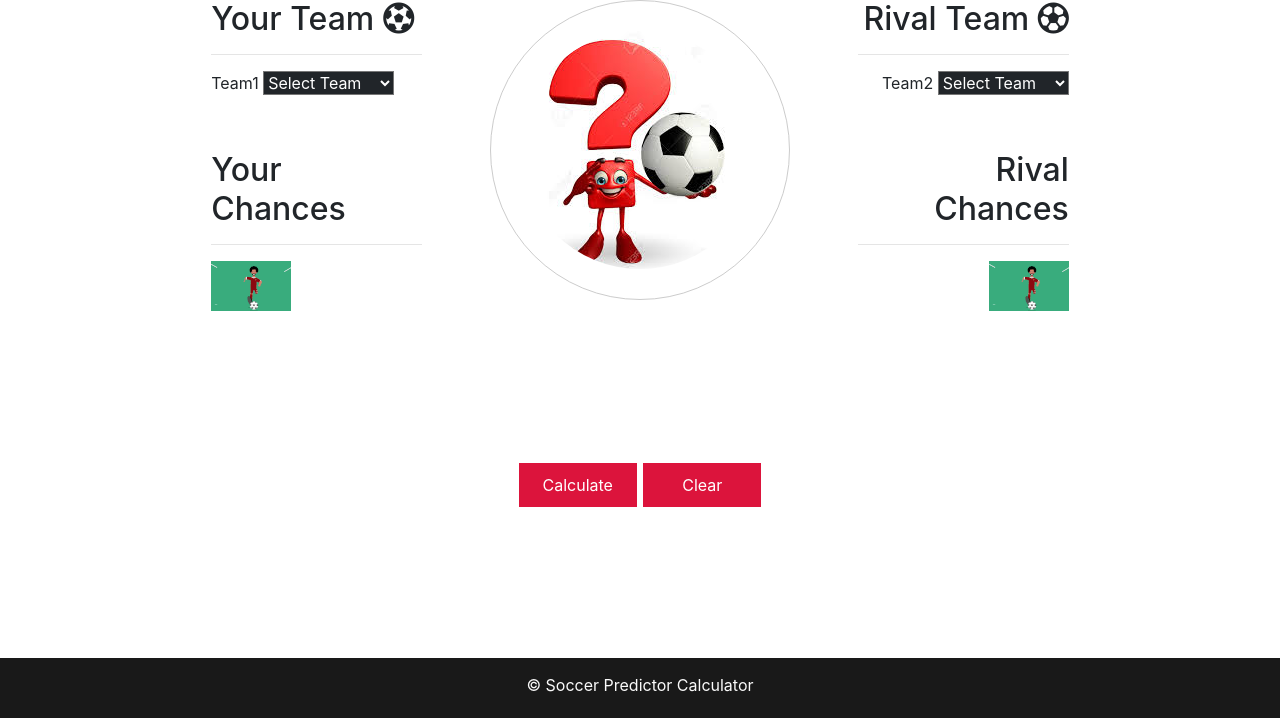
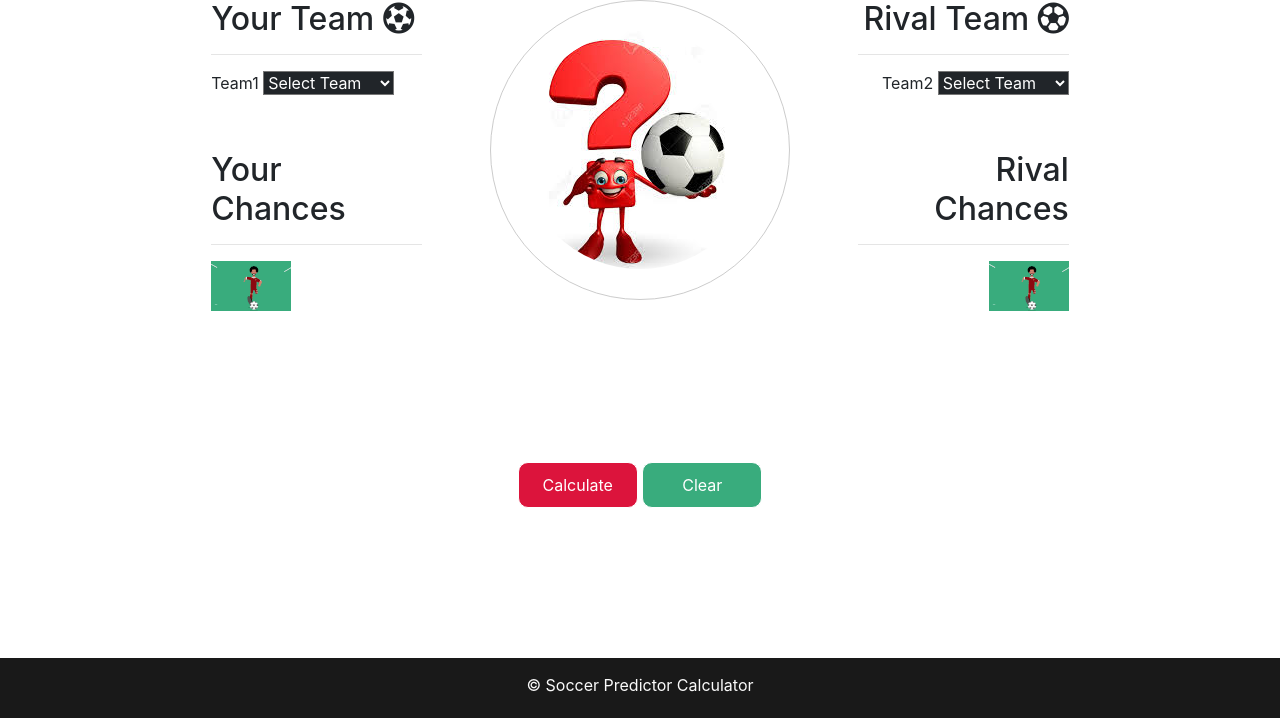
Before and after one commit to MichaelOsarumwense/SoccerPredictorCalculator-M2, a Flask app: page / in a window 1280 px wide. Shown: the part 768-1486 px from the top of the page. Run offline with Flask 2, Linux system fonts and the light colour scheme; some libraries are stand-ins or nearby versions.

Commit message:
Added styles for clear button, share button and calculate button

```diff
--- a/static/css/style.css
+++ b/static/css/style.css
@@ -173,7 +173,7 @@ select:hover {
 }
 /* general components styling*/
 button {
-  border-radius: 15px;
+  border-radius: 10px;
   background-color: crimson;
   color: #fff;
   border: 1px solid;
@@ -182,6 +182,24 @@ button {
   outline: none;
   margin: auto;
 }
+
+ #calculateButton{
+     border-radius: 10px;
+ }
+
+ #cleareButton{
+border-radius: 10px;
+    background-color: #39ac7d;
+ }
+
+ #shareButton:hover{
+
+     color:rgb(223, 205, 205);
+ }
+
+  #cleareButton:hover, #calculateButton:hover{
+  background-color: rgba(0, 0, 0, 0.7);
+  }
 
 /* sticky */
 .sticky {
```
